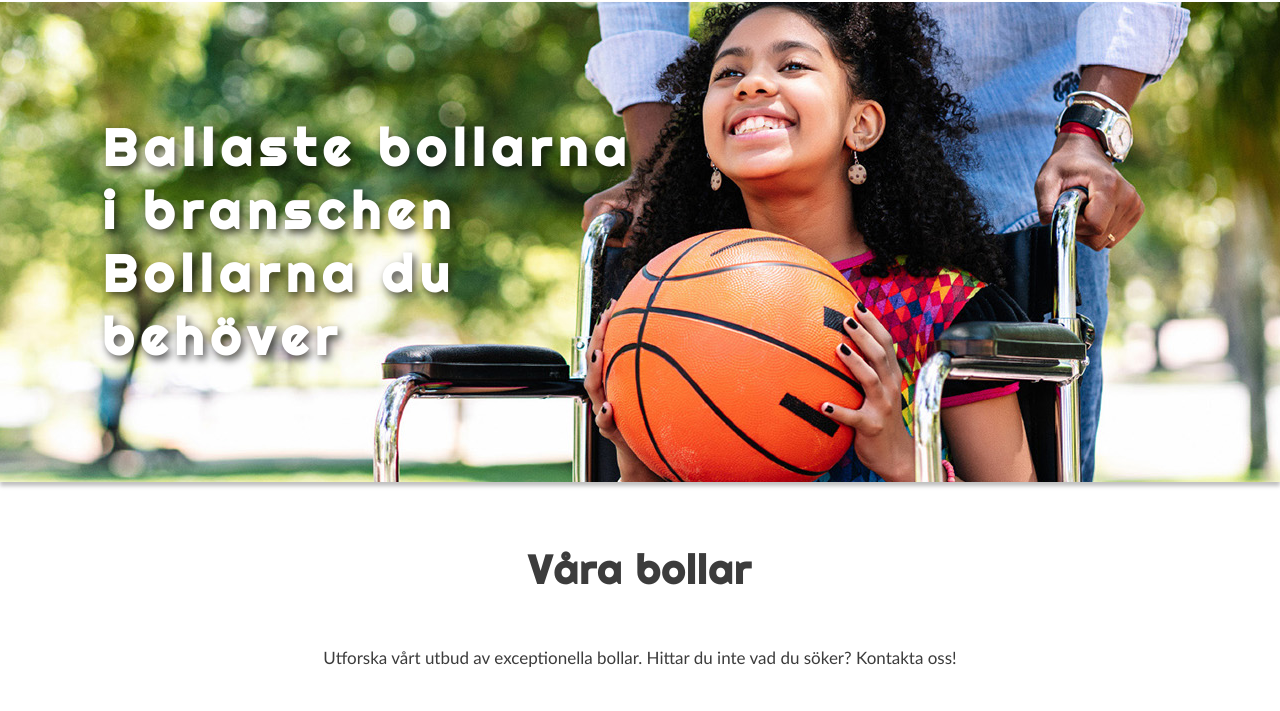
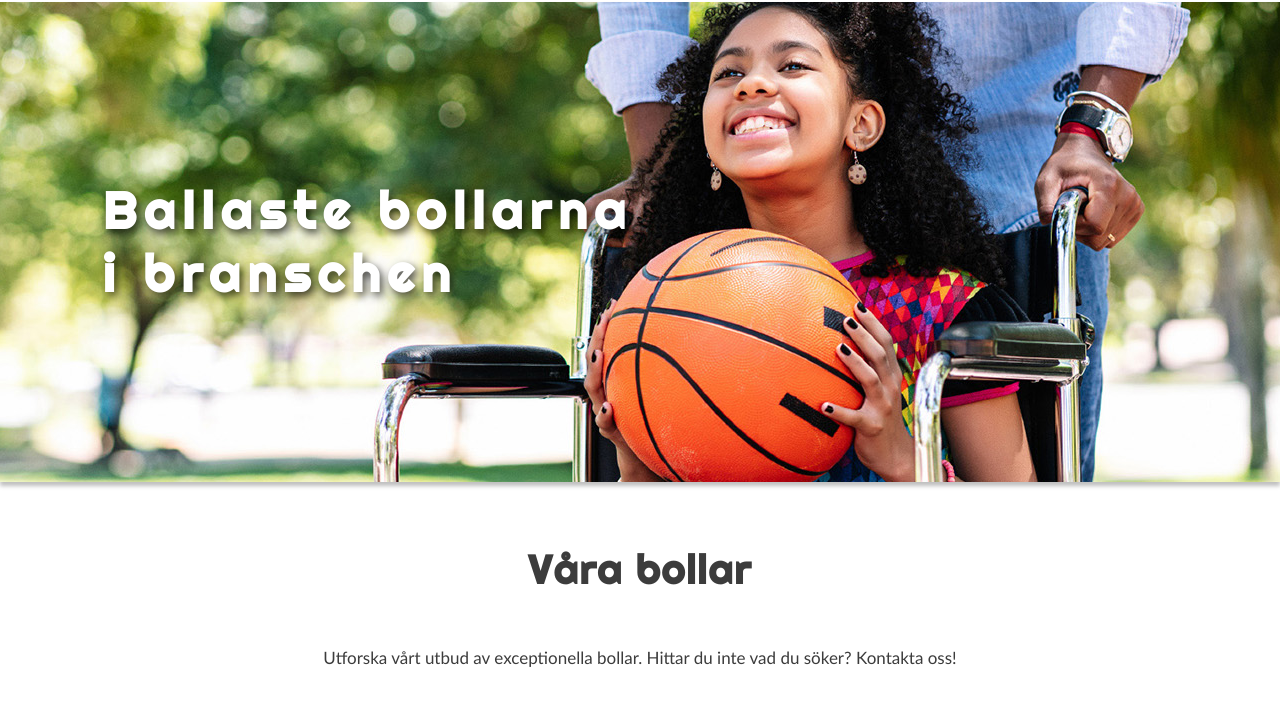
Before and after one commit to sirisab/Fend23-BOLLO, a plain HTML site: page produkter.html in a window 1280 px wide. Shown: the part 89-800 px from the top of the page. Drawn offline with Linux system fonts and the light colour scheme.

Commit message:
rättade rubrik

```diff
--- a/produkter.html
+++ b/produkter.html
@@ -58,7 +58,7 @@
         <h1>Ballaste bollarna i branschen</h1>
 
       <span role="img" aria-label="Glad flicka i rullstol med basketboll i famnen"> </span>
-        <h1>Bollarna du behöver</h1>
+
 
     </header>
 
```
